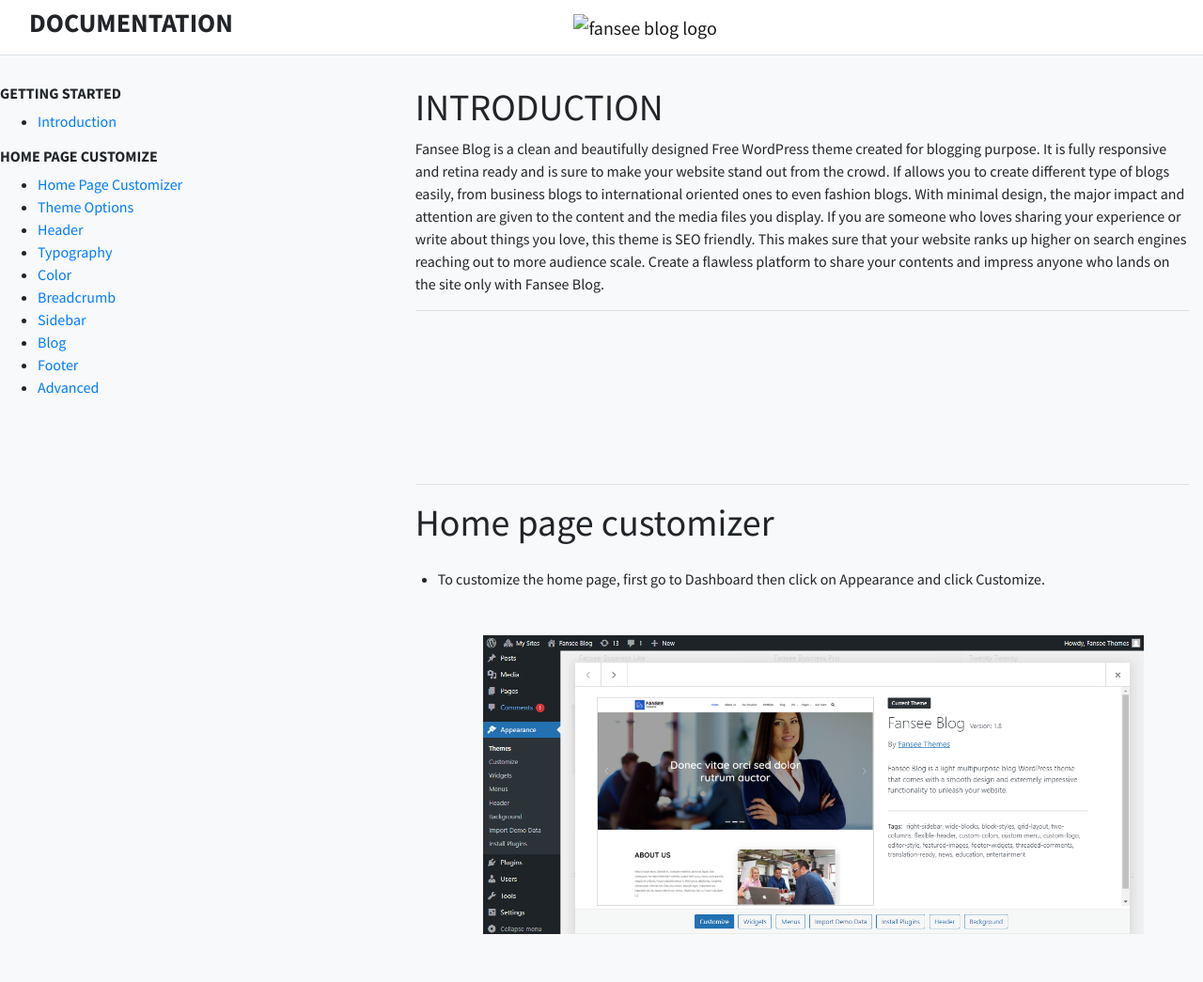
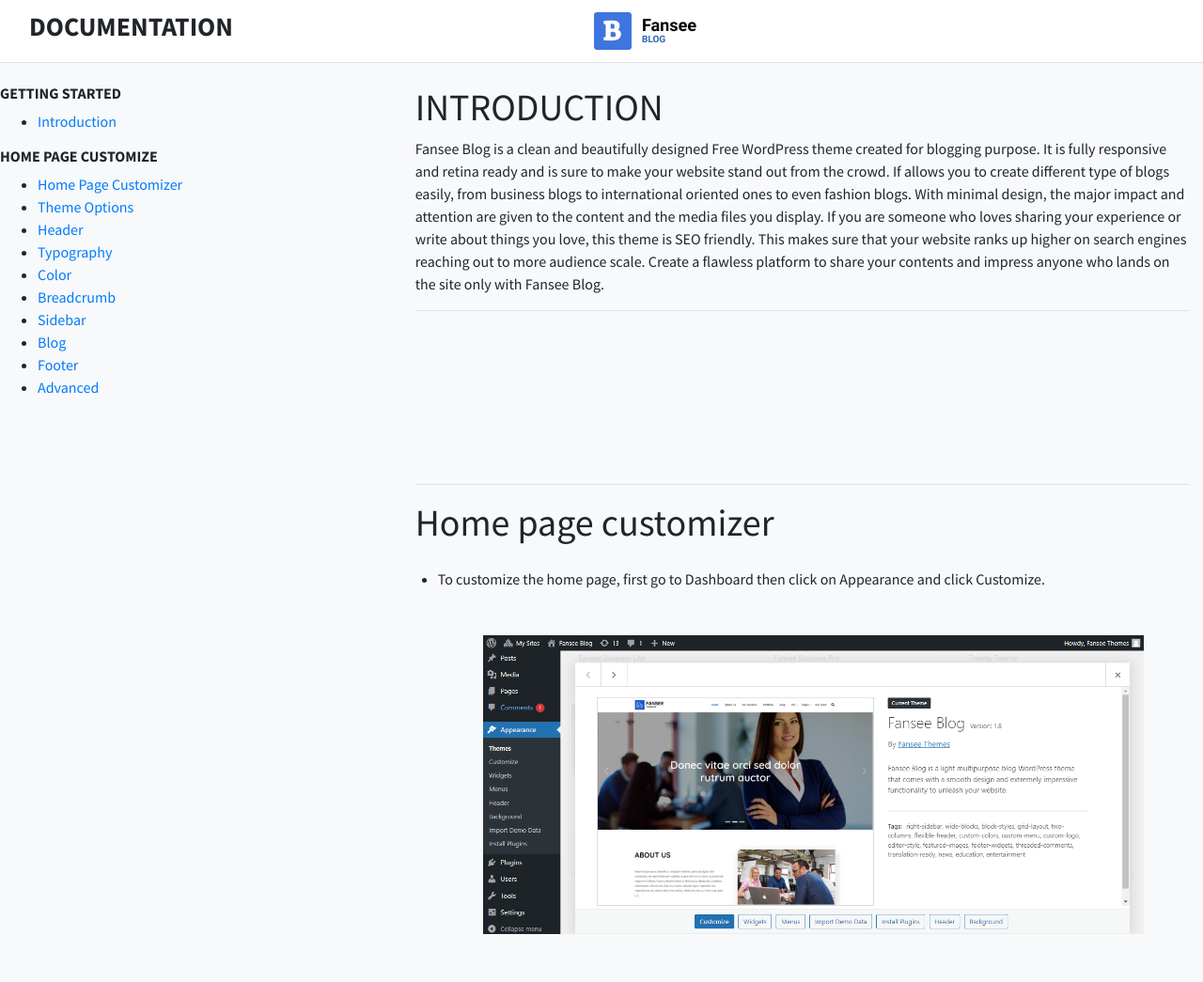
Before and after one commit to fanseethemes/doc-fansee-blog, a website: page index.html in a window 1280 px wide. Shown: the top 1045 px of the page at 94% size. Drawn offline with nearby package versions, Linux system fonts and the light colour scheme.

Commit message:
fansee blog logo added

```diff
--- a/index.html
+++ b/index.html
@@ -29,7 +29,7 @@
                 <!-- Navigation -->
                 <ul class="navbar-nav ml-auto">
                     <li class="nav-item dropdown">
-                        <a class="navbar-brand" href=""> <img src="./dist/img/ " height="40" alt="fansee blog logo">
+                        <a class="navbar-brand" href=""> <img src="./dist/img/fansee blog free.png " height="40" alt="fansee blog logo">
                         </a>
                     </li>
                 </ul>
```
Also changed, not shown: dist/img/fansee blog free.png (added).
